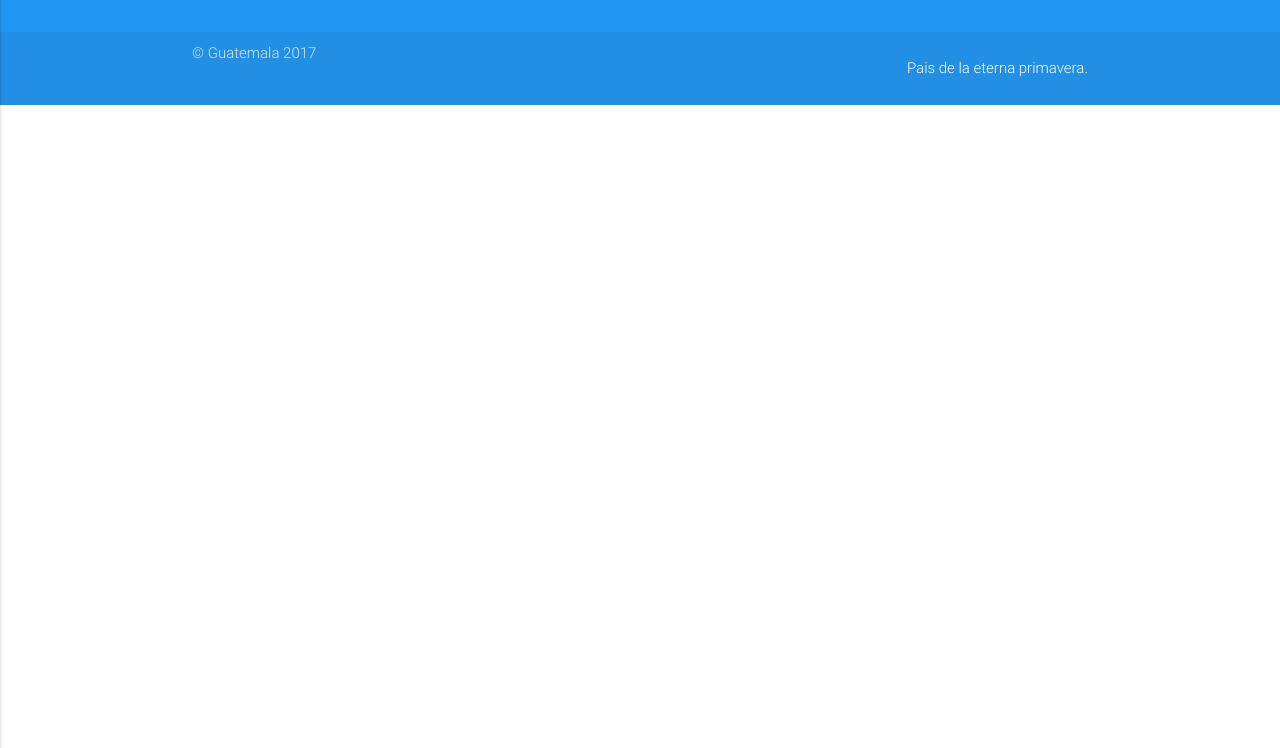
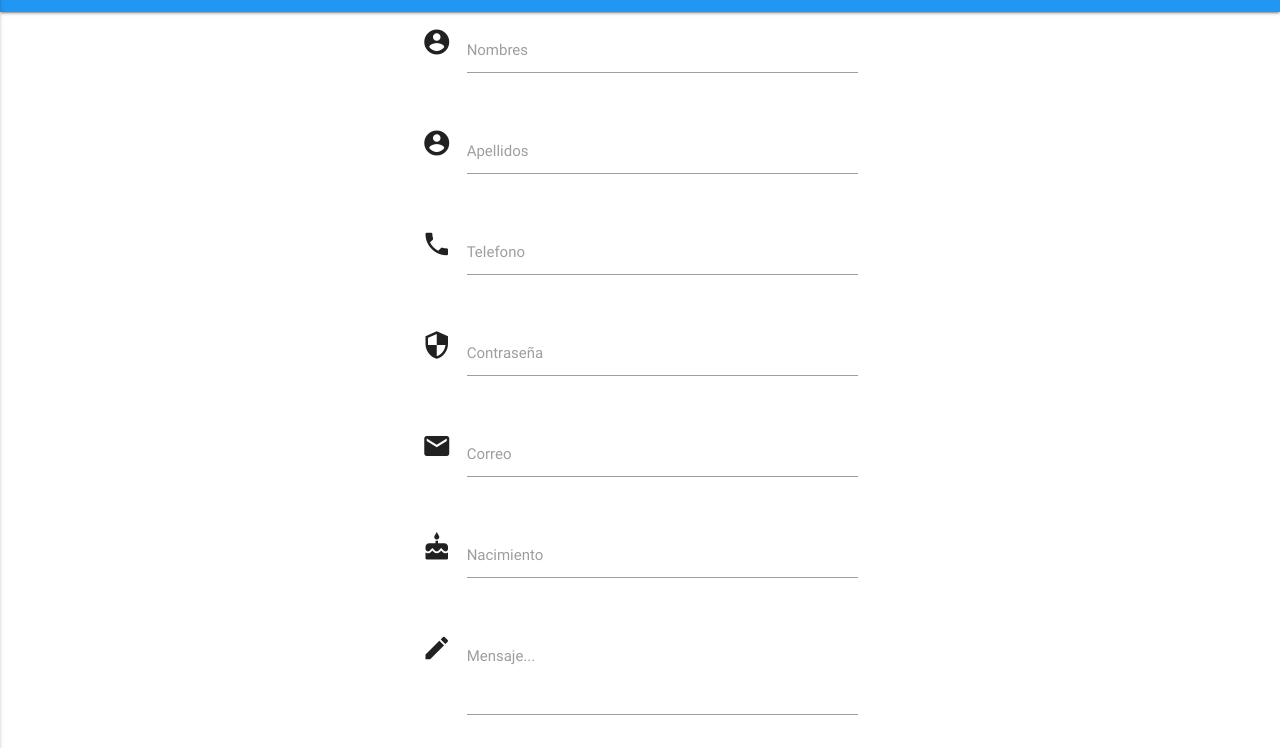
Before and after one commit to mynlop/materialize, a plain HTML site: page contacto.html in a window 1280 px wide. Shown: the part 52-800 px from the top of the page. Drawn offline with nearby package versions, Linux system fonts and the light colour scheme.

Commit message:
se completo la pagina de contacto

```diff
--- a/contacto.html
+++ b/contacto.html
@@ -40,8 +40,77 @@
         </nav>
     </header>
     <!--termina menu-->
-
-
+    <!--empieza formulario-->
+    <section class="container">
+        <div class="row">
+            <form action="#" class="col s12">
+                <div class="row">
+                    <div class="input-field col s12 l6 offset-l3">
+                        <i class="material-icons prefix">account_circle</i>
+                        <input type="text" class="validate" id="icon_prefix" >
+                        <label for="icon_prefix">Nombres</label>
+                    </div>
+                </div>
+                <div class="row">
+                    <div class="input-field col s12 l6 offset-l3">
+                        <i class="material-icons prefix">account_circle</i>
+                        <input type="text" class="validate" id="icon_prefix1" >
+                        <label type="icon_prefix1">Apellidos</label>
+                    </div>
+                </div>
+                <div class="row">
+                    <div class="input-field col s12 l6 offset-l3">
+                        <i class="material-icons prefix">phone</i>
+                        <input type="tel" class="validate" id="icon_prefix2" >
+                        <label for="icon_prefix2">Telefono</label>
+                    </div>
+                </div>
+                <div class="row">
+                    <div class="input-field col s12 l6 offset-l3">
+                        <i class="material-icons prefix">security</i>
+                        <input type="password" class="validate" id="icon_prefix3" >
+                        <label for="icon_prefix3">Contraseña</label>
+                    </div>
+                </div>
+                <div class="row">
+                    <div class="input-field col s12 l6 offset-l3">
+                        <i class="material-icons prefix">email</i>
+                        <input type="email" class="validate" id="icon_prefix4" >
+                        <label for="icon_prefix4" data-error='Incorrecto' data-success='Correcto'>Correo</label>
+                    </div>
+                </div>
+                <div class="row">
+                    <div class="input-field col s12 l6 offset-l3">
+                        <i class="material-icons prefix">cake</i>
+                        <input type="date" class="datepicker" id="icon_prefix5" >
+                        <label for="icon_prefix5">Nacimiento</label>
+                    </div>
+                </div>
+                <div class="row">
+                    <div class="input-field col s12 l6 offset-l3">
+                        <i class="material-icons prefix">create</i>
+                        <textarea id="textarea1" class="materialize-textarea" ></textarea>
+                        <label for="textarea1">Mensaje...</label>
+                    </div>
+                </div>
+                <div class="row">
+                    <button  data-target="mensaje" class="btn modal-trigger col s12 m4 offset-m4" ><i class="material-icons right">send</i>Enviar</button>
+                </div>
+            </form>
+        </div>
+    </section>
+    <!--termina formulario-->
+    <!--mensaje-->
+    <div class="modal" id="mensaje">
+        <div class="modal-content">
+            <h4> ||| Mensaje |||</h4>
+            <p>Gracias por escribirnos!!!!</p>
+        </div>
+        <div class="modal-footer">
+            <a href="#" class="modal-action modal-close waves-effect waves-green btn-flat">Cerrar</a>
+        </div>
+    </div>
+    <!--termina mensaje-->
     <!--footer-->
     <footer class="page-footer blue">
         <div class="footer-copyright">
--- a/js/main.js
+++ b/js/main.js
@@ -1,4 +1,9 @@
 $(document).ready(function(){
     $(".button-collapse").sideNav();
     $('.slider').slider();
+    $('.datepicker').pickadate({
+        selectMonths: true,
+        selectYear: 17
+    });
+    $('.modal').modal();
 });
```
